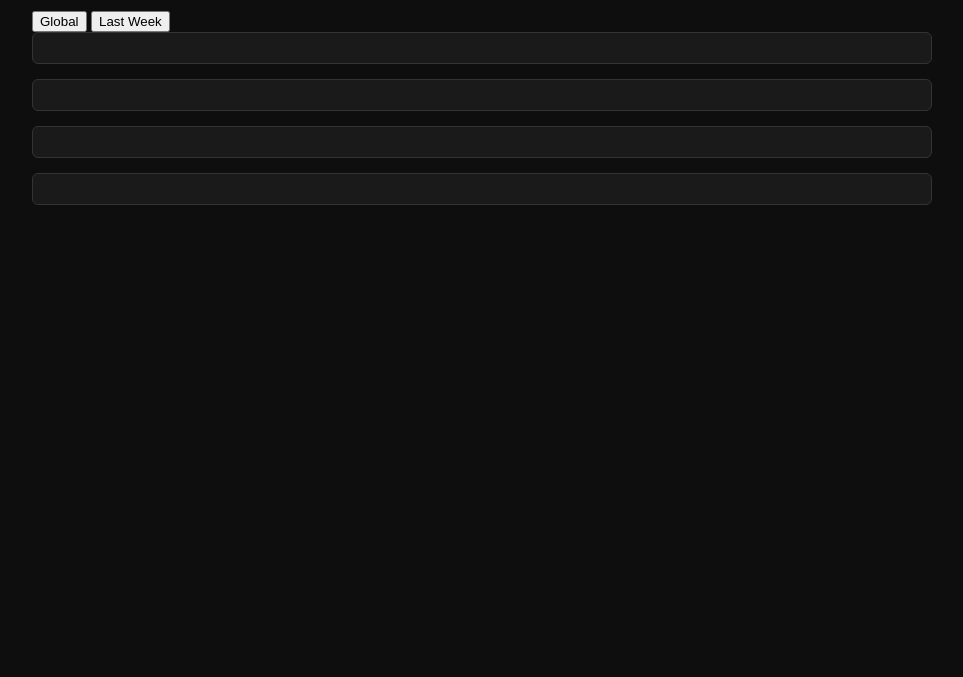
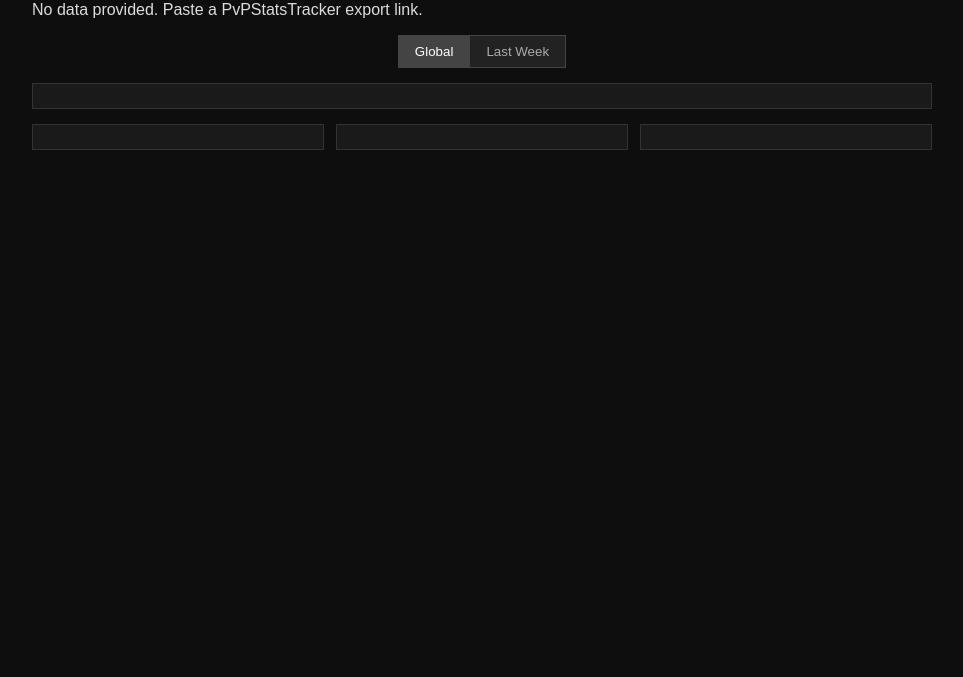
Before and after one commit to RektOhm/pvpstatstracker, a plain HTML site: page docs/index.html in a window 1280 px wide. Shown: the part 123-800 px from the top of the page, without its empty margins (158-1121 px from the left). Drawn offline with Linux system fonts and the light colour scheme.

Commit message:
Update style.css

```diff
--- a/docs/style.css
+++ b/docs/style.css
@@ -1,35 +1,63 @@
 body {
   background: #0e0e0e;
-  color: #e0e0e0;
+  color: #ddd;
   font-family: Arial, sans-serif;
-  margin: 0;
-  padding: 20px;
 }
 
 #app {
   max-width: 900px;
-  margin: auto;
+  margin: 30px auto;
+  padding: 20px;
 }
 
 h1 {
-  color: #ffd100;
+  text-align: center;
+  margin-bottom: 10px;
+}
+
+.tabs {
+  display: flex;
+  justify-content: center;
+  margin: 15px 0;
+}
+
+.tab {
+  padding: 8px 16px;
+  border: 1px solid #444;
+  background: #222;
+  color: #aaa;
+  cursor: pointer;
+}
+
+.tab:not(:last-child) {
+  border-right: none;
+}
+
+.tab.active {
+  background: #444;
+  color: #fff;
 }
 
 .block {
   background: #1a1a1a;
   border: 1px solid #333;
-  border-radius: 6px;
-  padding: 15px;
+  padding: 12px;
   margin-bottom: 15px;
 }
 
 .block h2 {
   margin-top: 0;
-  color: #6fb7ff;
+}
+
+.grid {
+  display: grid;
+  grid-template-columns: repeat(auto-fit, minmax(250px, 1fr));
+  gap: 12px;
 }
 
 .footer {
+  text-align: center;
+  margin-top: 20px;
   font-size: 12px;
-  color: #888;
-  margin-top: 30px;
+  color: #777;
 }
```
